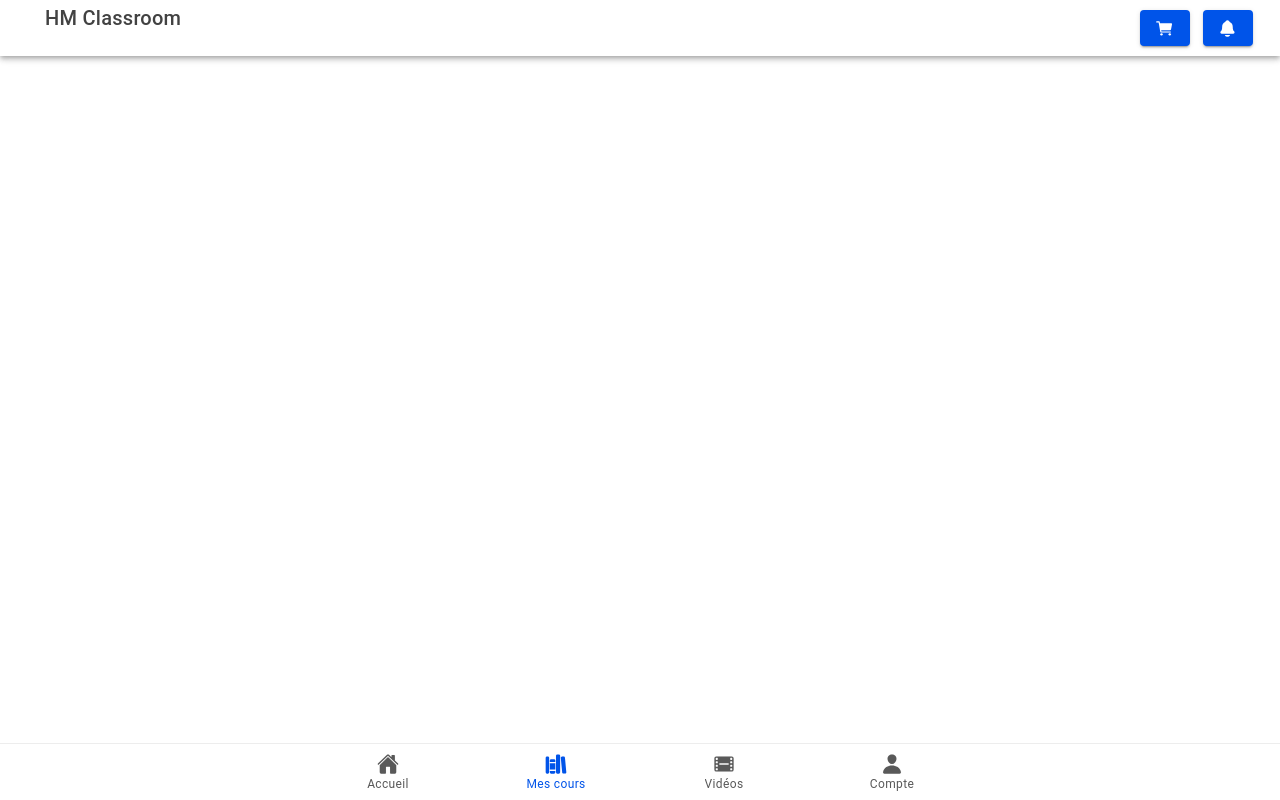
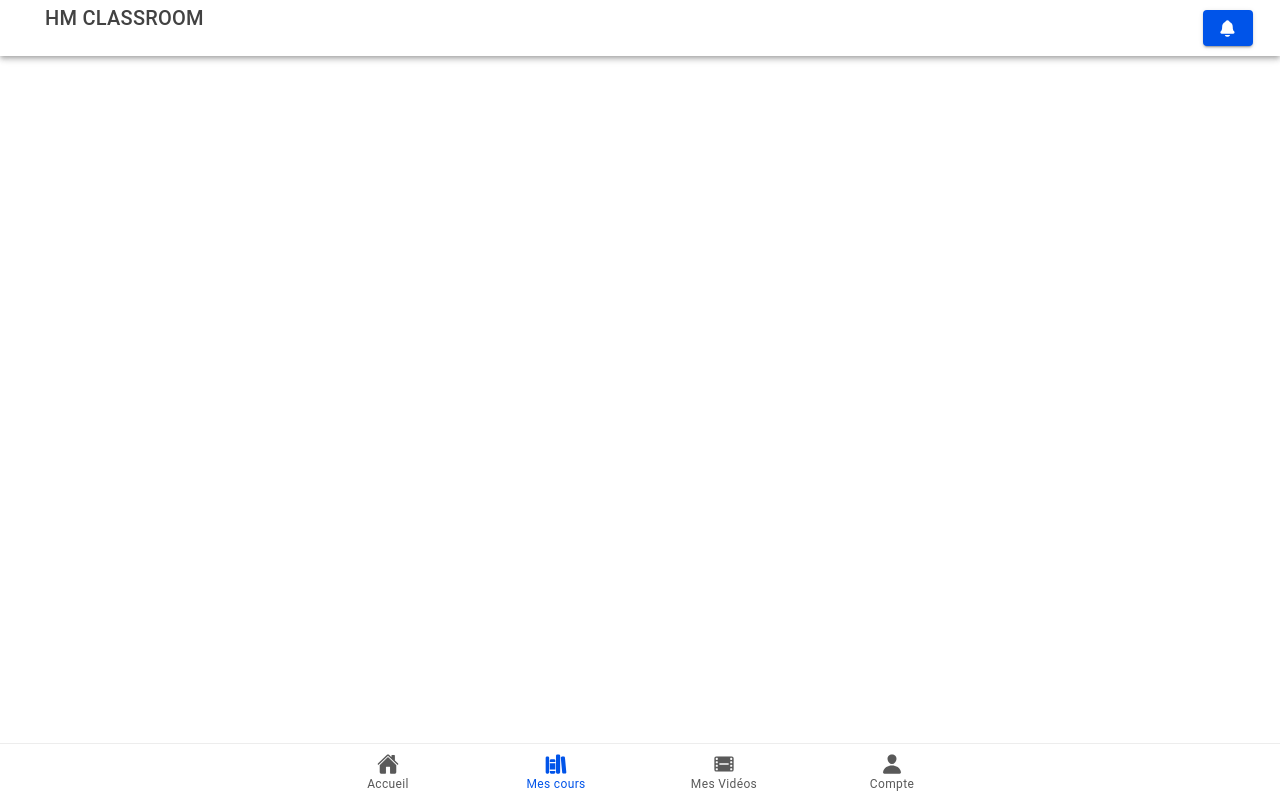
Before and after one commit to Bornifelh/hm-classroom, a React (Vite) app: page /Cours in a window 1280 px wide. Built offline with nearby package versions, Linux system fonts and the light colour scheme.

Commit message:
update header

```diff
--- a/src/App.tsx
+++ b/src/App.tsx
@@ -92,7 +92,7 @@ const App: React.FC = () => (
           </IonTabButton>
           <IonTabButton tab="Vidéos" href="/Videos">
             <IonIcon aria-hidden="true" icon={film} />
-            <IonLabel>Vidéos</IonLabel>
+            <IonLabel>Mes Vidéos</IonLabel>
           </IonTabButton>
           <IonTabButton tab="Compte" href="/Compte">
             <IonIcon aria-hidden="true" icon={person} />
--- a/src/pages/Accueil/AccueilComponment.tsx
+++ b/src/pages/Accueil/AccueilComponment.tsx
@@ -8,7 +8,7 @@ const AccueilComponment : React.FC = () => {
         <div className="content-formation-accueil">
             <IonCard routerLink="./DetailsFormation">
                 <IonCardHeader>
-                    <IonTitle>Formation : CM2</IonTitle>
+                    <IonTitle>Niveau CM2</IonTitle>
                 </IonCardHeader>
                 <img src="https://www.turquie.campusfrance.org/sites/pays/files/turquie/styles/mobile_visuel_principal_page/public/medias/images/2019-06/Cours%201.jpg?itok=DM_cZhPd" alt="" srcSet="" />
                 <div className="ion-padding">
@@ -18,7 +18,17 @@ const AccueilComponment : React.FC = () => {
 
             <IonCard routerLink="./DetailsFormation">
                 <IonCardHeader>
-                    <IonTitle>Formation : Terminal A/B</IonTitle>
+                    <IonTitle>Niveau 3ème</IonTitle>
+                </IonCardHeader>
+                <img src="https://www.turquie.campusfrance.org/sites/pays/files/turquie/styles/mobile_visuel_principal_page/public/medias/images/2019-06/Cours%201.jpg?itok=DM_cZhPd" alt="" srcSet="" />
+                <div className="ion-padding">
+                <IonLabel>Lorem ipsum dolor sit amet consectetur adipisicing elit. A laboriosam ea facere quas sint ipsa mollitia, doloremque voluptatum unde</IonLabel>
+                </div>
+            </IonCard>
+
+            <IonCard routerLink="./DetailsFormation">
+                <IonCardHeader>
+                    <IonTitle>Niveau Terminal A/B/C/D</IonTitle>
                 </IonCardHeader>
                 <img src="https://www.bienenseigner.com/wp-content/uploads/2021/02/comment-rendre-un-cours-plus-attractif.jpg" alt="" srcSet="" />
                 <div className="ion-padding">
--- a/src/pages/Header/Header.tsx
+++ b/src/pages/Header/Header.tsx
@@ -9,10 +9,7 @@ const Header : React.FC = () =>{
       <IonToolbar>
         <IonTitle>
           <IonRow>
-              <IonCol size=''><IonTitle>HM Classroom</IonTitle></IonCol>
-              <IonCol size='auto'>
-                <IonButton><IonIcon src={cart}></IonIcon></IonButton>
-              </IonCol>
+              <IonCol size=''><IonTitle>HM CLASSROOM</IonTitle></IonCol>
               <IonCol size='auto'>
                 <IonButton routerLink='./Notifications'>
                   <IonIcon src={notifications}></IonIcon>
```
